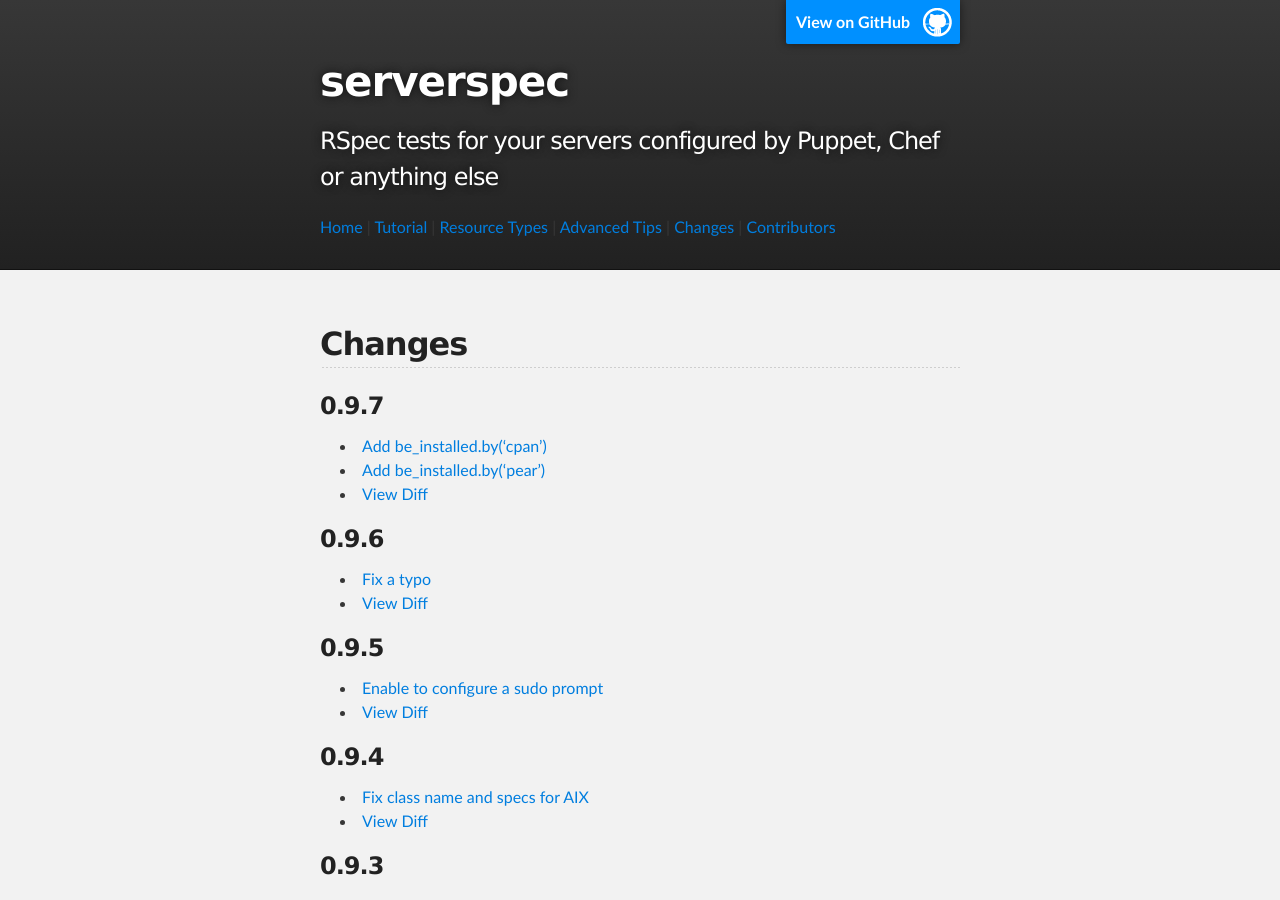
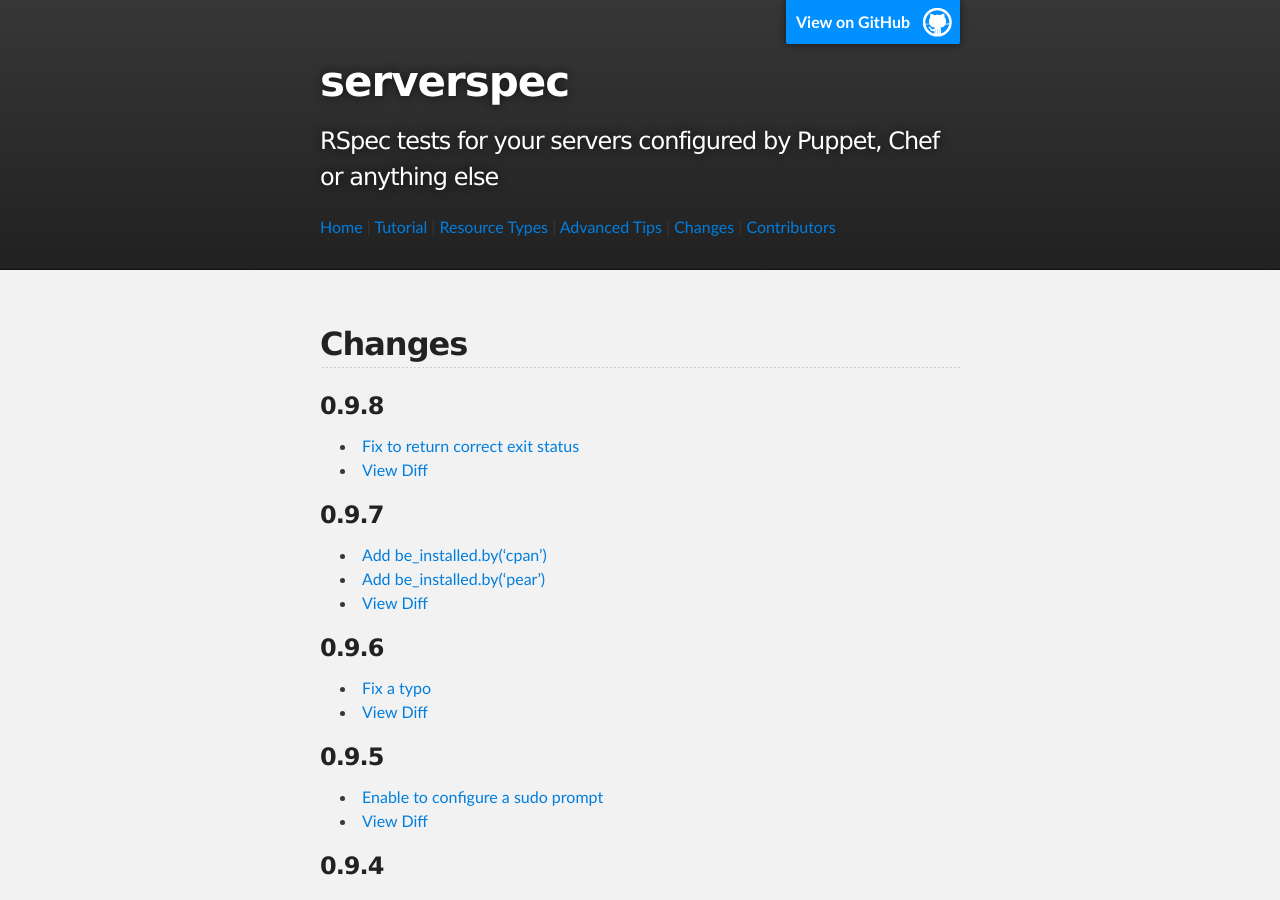
Before and after one commit to serverspec/serverspec.github.io, a Jekyll site: the page built from changes.md, in a window 1280 px wide and 900 px high. Built offline with Jekyll 4.4.1, drawn with Linux system fonts in a browser that asks for light colours; Markdown is read by kramdown in place of the engine named in the settings.

Commit message:
Add changes of v0.9.8

```diff
--- a/changes.md
+++ b/changes.md
@@ -4,6 +4,11 @@ title: Changes
 ---
 
 ## Changes
+
+### 0.9.8
+
+ * [Fix to return correct exit status](https://github.com/serverspec/serverspec/pull/262)
+ * [View Diff](https://github.com/serverspec/serverspec/compare/v0.9.7...v0.9.8)
 
 ### 0.9.7
 
```
